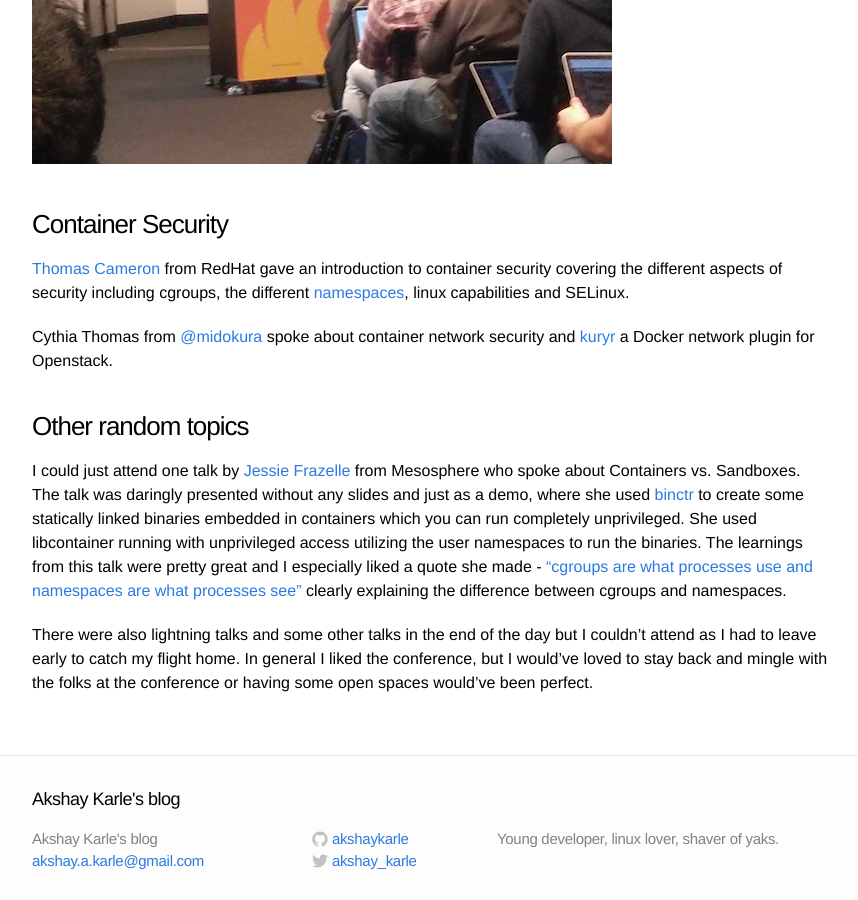
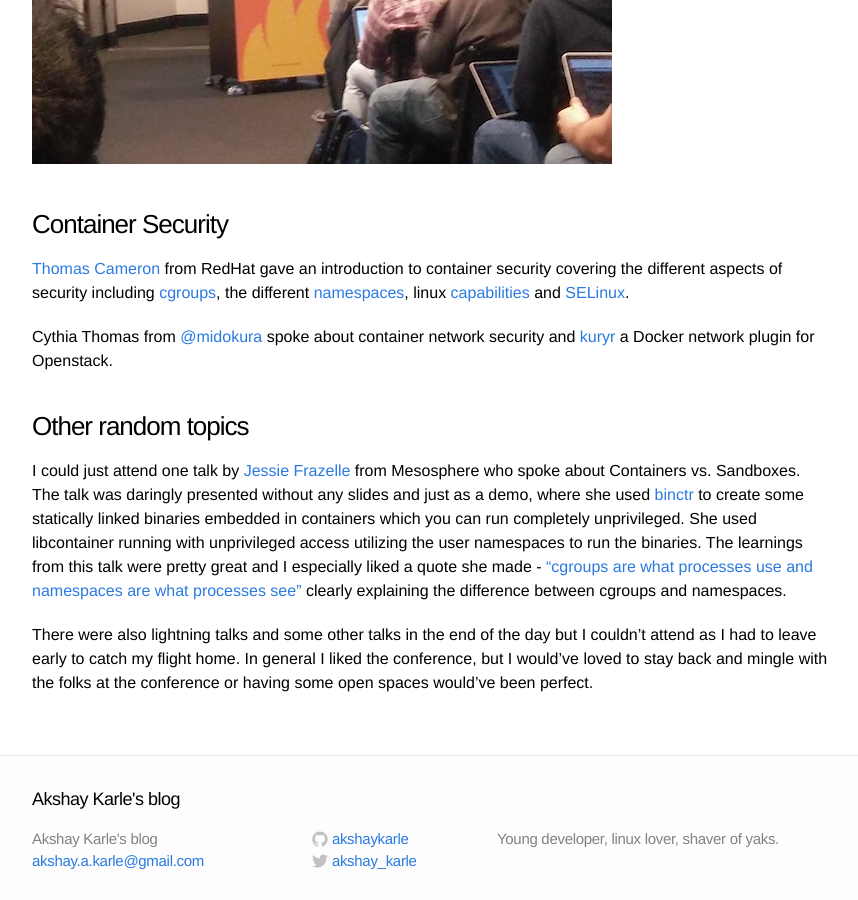
Before and after one commit to akshaykarle/akshaykarle.github.com, a Jekyll site: the page built from _posts/2016-04-20-container-camp-sf-2016.md, in a window 1280 px wide and 900 px high, scrolled down 2753 px. Shown: the whole window, without its empty margins (208-1066 px from the left). Built offline with Jekyll 4.4.1, drawn with Linux system fonts in a browser that asks for light colours; part of the change alters nothing that is shown.

```diff
--- a/_posts/2016-04-20-container-camp-sf-2016.md
+++ b/_posts/2016-04-20-container-camp-sf-2016.md
@@ -30,7 +30,7 @@ On my last day in San Francisco, I had the opportunity to attend [Container Camp
 
 ### Container Security
 
-[Thomas Cameron](https://twitter.com/thomasdcameron) from RedHat gave an introduction to container security covering the different aspects of security including cgroups, the different [namespaces](https://lwn.net/Articles/531114/), linux capabilities and SELinux.
+[Thomas Cameron](https://twitter.com/thomasdcameron) from RedHat gave an introduction to container security covering the different aspects of security including [cgroups](https://www.kernel.org/doc/Documentation/cgroup-v1/cgroups.txt), the different [namespaces](https://lwn.net/Articles/531114/), linux [capabilities](http://man7.org/linux/man-pages/man7/capabilities.7.html) and [SELinux](http://selinuxproject.org/).
 
 Cythia Thomas from [@midokura](https://twitter.com/midokura) spoke about container network security and [kuryr](https://github.com/openstack/kuryr) a Docker network plugin for Openstack.
 
```
